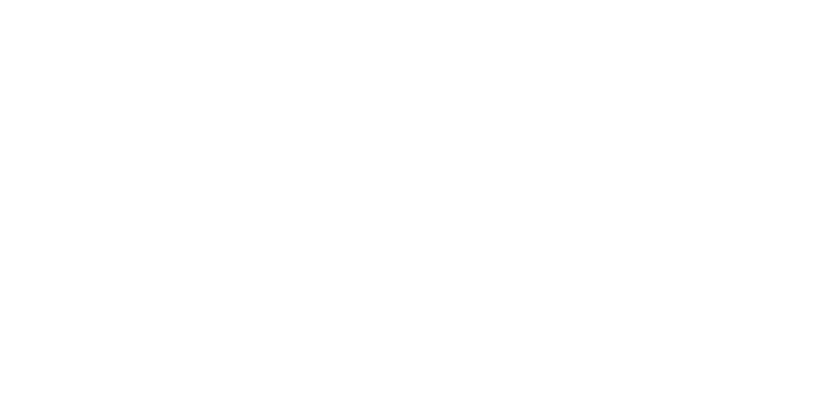
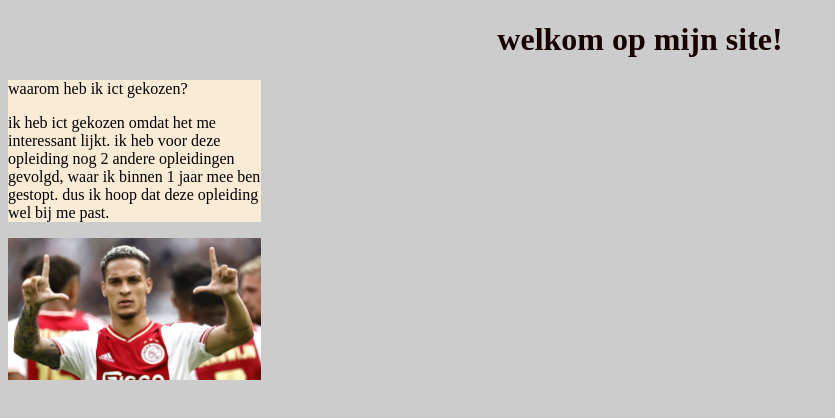
Before and after one commit to Thomas73186/Thomas73186.github.io, a plain HTML site: page index.html in a window 1280 px wide. Shown: the whole page, without its empty margins (0-835 px from the left). Drawn offline with Linux system fonts and the light colour scheme.

Commit message:
second add

```diff
--- a/index.html
+++ b/index.html
@@ -0,0 +1,26 @@
+<!DOCTYPE html>
+<html lang="eng">
+    <head>
+    <meta charset="UTF-8">
+    <meta name="viewport" content="width=device-width, initial-scale=1.0">
+    <meta http-equiv="X-UA-Compatible" content="ie=edge">
+   <title>welkom</title>
+   <link href="style-index.css" rel="stylesheet">
+  </head>
+  <body>
+    <h1> welkom op mijn site!</h1>
+    <div class="waarom">
+      <p>waarom heb ik ict gekozen?</p>
+      <p> ik heb ict gekozen omdat het me interessant lijkt.
+        ik heb voor deze opleiding nog 2 andere opleidingen gevolgd,
+         waar ik binnen 1 jaar mee ben gestopt.
+          dus ik hoop dat deze opleiding wel bij me past.</p>
+
+    </div>
+    <section>
+      <img src="skysports-antony-ajax-manchester-united_5877611.jpg">
+    </section>
+
+
+  </body>
+  </html>
--- /dev/null
+++ b/style-index.css
@@ -0,0 +1,16 @@
+body{
+    background-color: rgb(204, 204, 204);
+}
+h1 {
+text-align: center;
+font-style: sans-verdict;
+color: rgb(23, 1, 1);
+}
+.waarom{
+    width: 20%;
+    background-color: antiquewhite;
+
+}
+img{
+    width: 20%;
+    }
--- a/style.css
+++ b/style.css
@@ -1,6 +1,13 @@
 body{
-    background-color: cadetblue;
+    background-color: blue;
 }
+
 h1, p{
     text-align: center;
 }
+.hoppa{
+    width: 380px;
+    background-color: rgba(102, 45, 226, 0.444);
+    margin-right: auto;
+    margin-left: auto;
+}
```
Also changed, not shown: profile.html (+6 -2 lines), skysports-antony-ajax-manchester-united_5877611.jpg (added).
